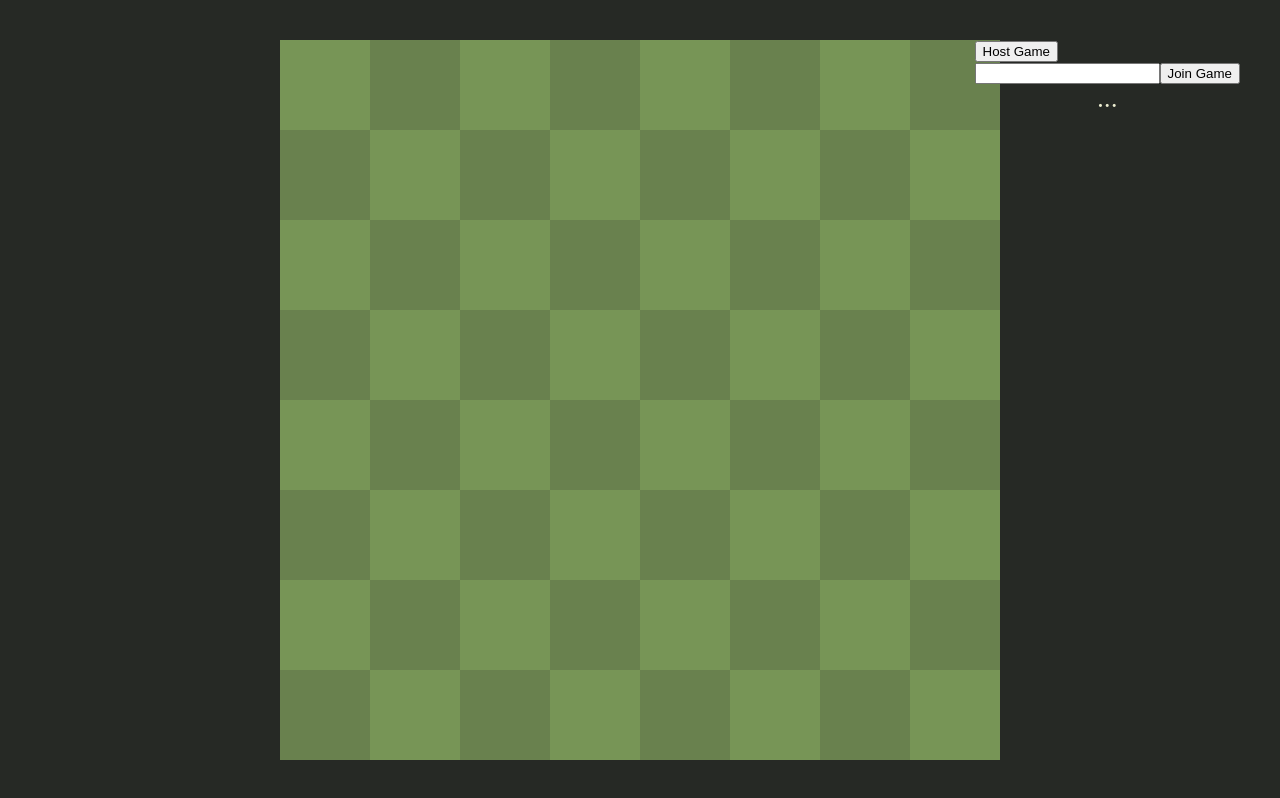
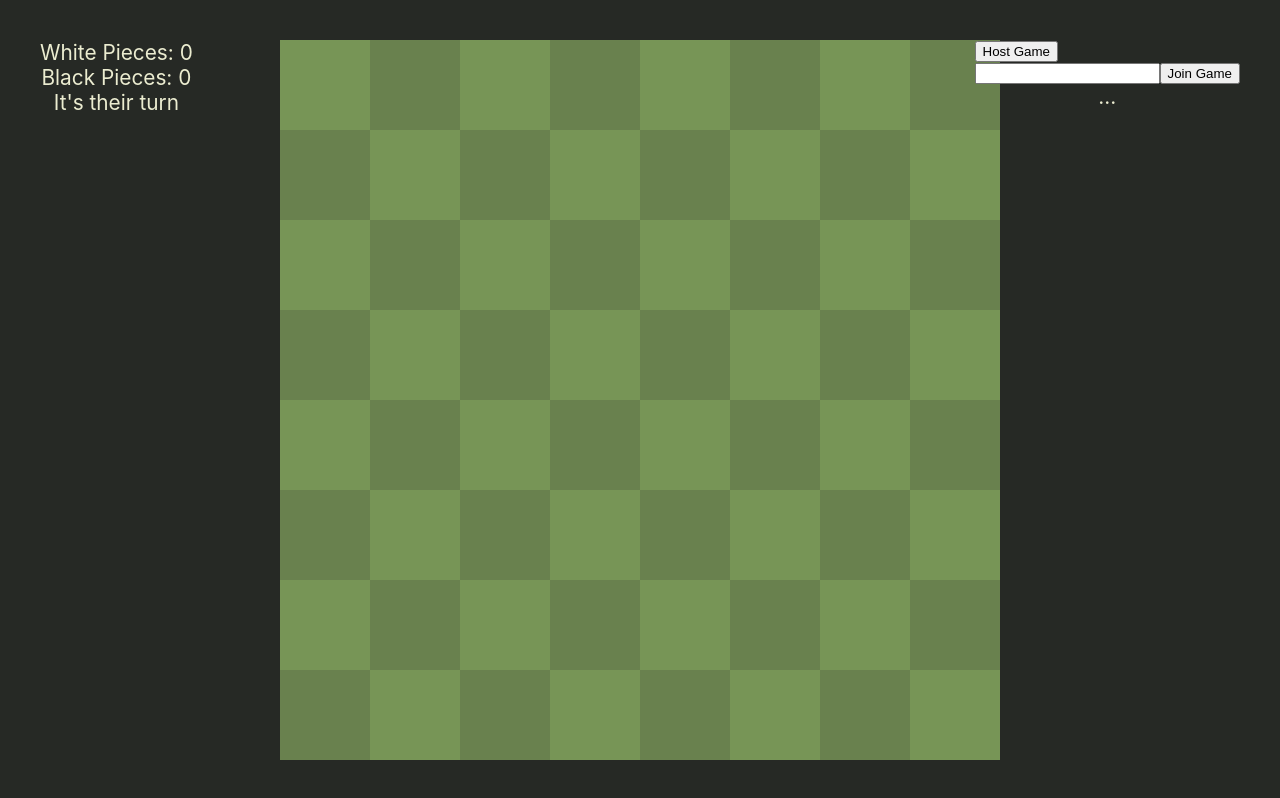
Before and after one commit to jonatso/othello, a React (Create React App) app in the folder webapp/: page / in a window 1280 px wide. Built offline with nearby package versions, Linux system fonts and the light colour scheme; no server answers.

Commit message:
move game info to own component

```diff
--- a/webapp/src/App.js
+++ b/webapp/src/App.js
@@ -1,6 +1,7 @@
 import Board from "./components/Board";
 import Connect from "./components/Connect";
 import React from "react";
+import GameInfo from "./components/GameInfo";
 import _ from "lodash";
 import socketIOClient from "socket.io-client";
 const ENDPOINT = "http://127.0.0.1:3001";
@@ -69,16 +70,19 @@ export default function App() {
     socket.on("startGame", (gameState) => {
       console.log(gameState);
       setGameState(gameState);
-      console.log("game started");
+      setConnectText("Game started!");
+    });
+
+    socket.on("opponentLeft", () => {
+      setConnectText("Opponent left, please make new room");
+      setGameState({
+        board: emptyBoard,
+        possibleMovesBoard: emptyBoard,
+        isWhitesTurn: true,
+      });
+      setIsPlayer1(null);
     });
   }, []);
-
-  React.useEffect(() => {
-    if (isPlayer1 === null) {
-      return;
-    }
-    setConnectText(`It's ${isMyTurn() ? "your" : "their"} turn`);
-  }, [gameState]);
 
   return (
     <div className="app">
@@ -94,6 +98,7 @@ export default function App() {
         clickHost={clickHost}
         connectText={connectText}
       />
+      <GameInfo board={gameState.board} isMyTurn={isMyTurn()} />
     </div>
   );
 }
--- /dev/null
+++ b/webapp/src/components/GameInfo.js
@@ -0,0 +1,19 @@
+import React from "react";
+
+export default function GameInfo(props) {
+  const numWhite = props.board
+    .map((row) => row.filter((p) => p === "w").length)
+    .reduce((a, b) => a + b, 0);
+
+  const numBlack = props.board
+    .map((row) => row.filter((p) => p === "b").length)
+    .reduce((a, b) => a + b, 0);
+
+  return (
+    <div className="game-info">
+      <p>{`White Pieces: ${numWhite}`}</p>
+      <p>{`Black Pieces: ${numBlack}`}</p>
+      {<p>{`It's ${props.isMyTurn ? "your" : "their"} turn`}</p>}
+    </div>
+  );
+}
--- a/webapp/src/index.css
+++ b/webapp/src/index.css
@@ -63,9 +63,16 @@ body {
   margin: 40px;
 }
 
+.game-info {
+  position: fixed;
+  left: 0;
+  top: 0;
+  margin: 40px;
+}
+
 p {
   margin: 0;
-  font-size: 1.5rem;
+  font-size: 1.3rem;
   color: #ebecd0;
   text-align: center;
 }
```
